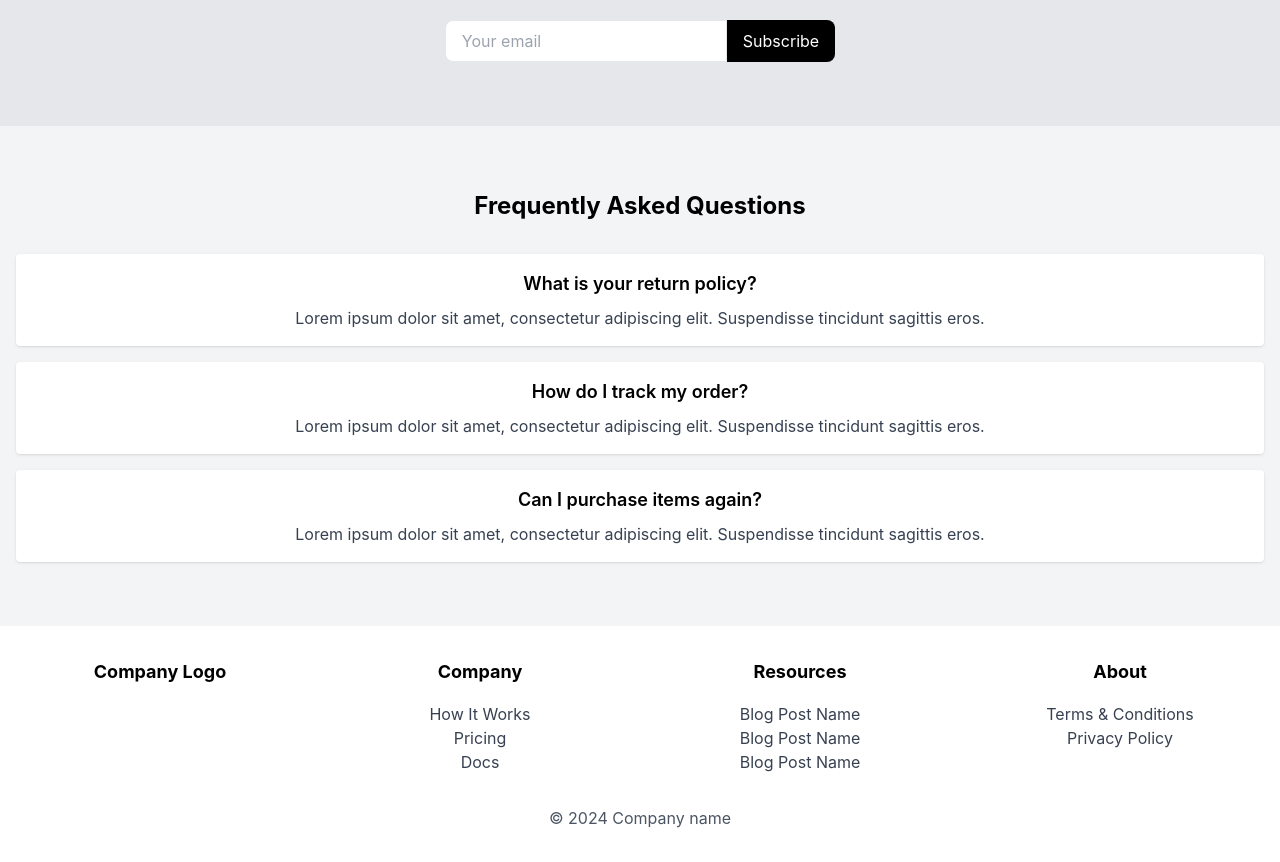
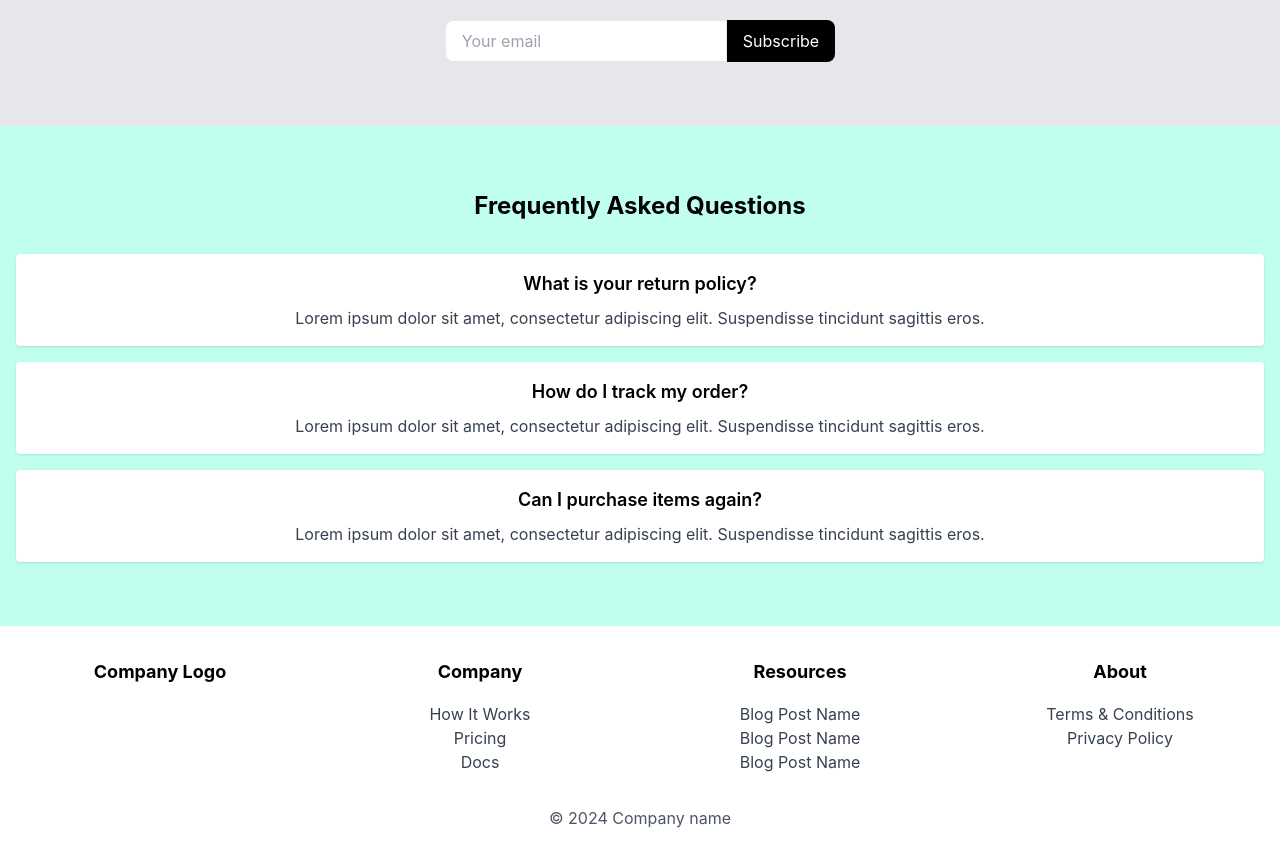
Before and after one commit to LinkedInLearning/converting-common-web-patterns-into-tailwind-css-using-generative-ai-6036000, a React (Create React App) app in the folder react-app/: page / in a window 1280 px wide. Shown: the part 1500-2362 px from the top of the page. Built offline with nearby package versions, Linux system fonts and the light colour scheme.

Commit message:
end state

```diff
--- a/react-app/src/components/FAQ.js
+++ b/react-app/src/components/FAQ.js
@@ -1,7 +1,7 @@
 import React from 'react';
 
 const FAQ = () => (
-  <section className="py-16 bg-gray-100">
+  <section className="py-16 bg-brand">
     <div className="container mx-auto px-4">
       <h2 className="text-2xl font-bold mb-8">Frequently Asked Questions</h2>
       <div className="space-y-4">
--- a/react-app/tailwind.config.js
+++ b/react-app/tailwind.config.js
@@ -4,7 +4,11 @@ module.exports = {
     "./src/**/*.{js,jsx,ts,tsx}",
   ],
   theme: {
-    extend: {},
+    extend: {
+      colors: {
+        "brand" : "#C0FFEE"
+      }
+    },
   },
   plugins: [],
 }
```
